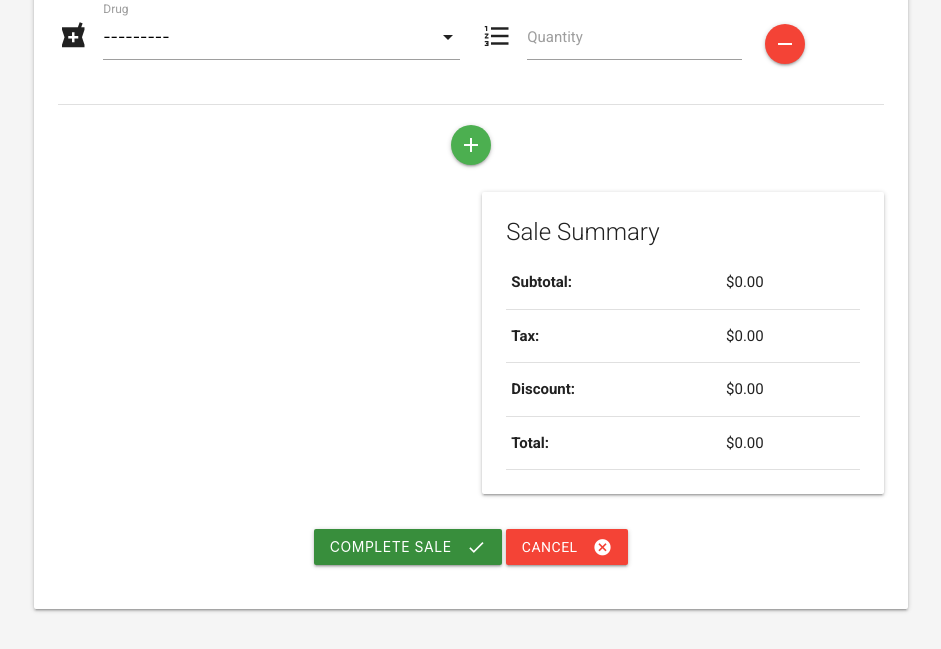
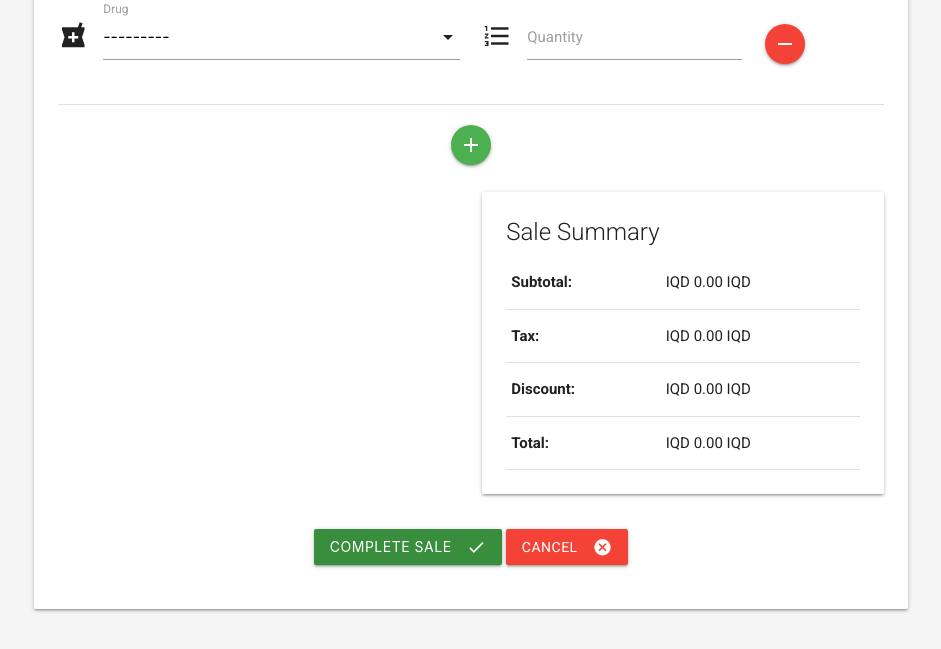
Before and after one commit to PMS12343/take-it, a Django app: page /sales/new/ in a window 1280 px wide. Shown: the part 950-1599 px from the top of the page, without its empty margins (169-1110 px from the left). Run offline with Django 4.2, Linux system fonts and the light colour scheme; the visitor is signed in with stand-in values (Sample User, id 1); data that the repository does not hold is empty; some libraries are stand-ins or nearby versions.

Commit message:
Update: Changed currency display from USD to IQD throughout the application.
Replit-Commit-Author: Agent
Replit-Commit-Session-Id: 3c2daeb6-2392-4764-a541-5070dff4f0ef
Replit-Commit-Screenshot-Url: https://storage.googleapis.com/screenshot-production-us-central1/b4720288-42d9-40bf-9e3c-cc01f7cd26bd/d71872de-2a2e-44ef-bdbc-283285638676.jpg

```diff
--- a/pharmacy_app/static/js/main.js
+++ b/pharmacy_app/static/js/main.js
@@ -178,7 +178,7 @@ function setActiveNavLink() {
  * @returns {string} - Formatted currency string
  */
 function formatCurrency(value) {
-    return '$' + parseFloat(value).toFixed(2);
+    return parseFloat(value).toFixed(2) + ' IQD';
 }
 
 /**
--- a/pharmacy_app/static/js/sales.js
+++ b/pharmacy_app/static/js/sales.js
@@ -160,12 +160,12 @@ function updateDrugInfo(data, index) {
 
     // Update the info card
     itemInfo.querySelector('.stock-qty').textContent = data.available_stock;
-    itemInfo.querySelector('.unit-price').textContent = data.price.toFixed(2);
+    itemInfo.querySelector('.unit-price').textContent = data.price.toFixed(2) + ' IQD';
 
     // Calculate subtotal based on quantity
     const quantity = parseInt(quantityInput.value) || 0;
     const subtotal = quantity * data.price;
-    itemInfo.querySelector('.subtotal').textContent = subtotal.toFixed(2);
+    itemInfo.querySelector('.subtotal').textContent = subtotal.toFixed(2) + ' IQD';
 
     // Show the info card
     itemInfo.style.display = 'block';
@@ -195,7 +195,7 @@ function updateItemSubtotal(index) {
     const price = parseFloat(row.dataset.price);
     const subtotal = quantity * price;
 
-    itemInfo.querySelector('.subtotal').textContent = subtotal.toFixed(2);
+    itemInfo.querySelector('.subtotal').textContent = subtotal.toFixed(2) + ' IQD';
 }
 
 /**
@@ -281,10 +281,10 @@ function updateTotalCalculation() {
     const total = subtotal + tax - discount;
 
     // Update summary display
-    document.getElementById('summary-subtotal').textContent = subtotal.toFixed(2);
-    document.getElementById('summary-tax').textContent = tax.toFixed(2);
-    document.getElementById('summary-discount').textContent = discount.toFixed(2);
-    document.getElementById('summary-total').textContent = total.toFixed(2);
+    document.getElementById('summary-subtotal').textContent = subtotal.toFixed(2) + ' IQD';
+    document.getElementById('summary-tax').textContent = tax.toFixed(2) + ' IQD';
+    document.getElementById('summary-discount').textContent = discount.toFixed(2) + ' IQD';
+    document.getElementById('summary-total').textContent = total.toFixed(2) + ' IQD';
 }
 
 /**
@@ -565,8 +565,8 @@ function addDrugToForm(drugData) {
                 const itemInfo = row.querySelector('.item-info');
                 if (itemInfo) {
                     itemInfo.querySelector('.stock-qty').textContent = drugData.available_stock;
-                    itemInfo.querySelector('.unit-price').textContent = drugData.price.toFixed(2);
-                    itemInfo.querySelector('.subtotal').textContent = drugData.price.toFixed(2);
+                    itemInfo.querySelector('.unit-price').textContent = drugData.price.toFixed(2) + ' IQD';
+                    itemInfo.querySelector('.subtotal').textContent = drugData.price.toFixed(2) + ' IQD';
                     itemInfo.style.display = 'block';
                 }
 
--- a/pharmacy_app/templates/dashboard.html
+++ b/pharmacy_app/templates/dashboard.html
@@ -37,7 +37,7 @@
         <div class="card info-card">
             <div class="card-content">
                 <span class="info-card-title">Today's Sales</span>
-                <p class="info-card-value">${{ today_sales|floatformat:2 }}</p>
+                <p class="info-card-value">{{ today_sales|floatformat:2 }} IQD</p>
                 <p class="grey-text">Revenue today</p>
             </div>
             <div class="card-action">
@@ -50,7 +50,7 @@
         <div class="card info-card">
             <div class="card-content">
                 <span class="info-card-title">Monthly Sales</span>
-                <p class="info-card-value">${{ month_sales|floatformat:2 }}</p>
+                <p class="info-card-value">{{ month_sales|floatformat:2 }} IQD</p>
                 <p class="grey-text">Revenue this month</p>
             </div>
             <div class="card-action">
@@ -173,7 +173,7 @@
                                 {% endif %}
                             </td>
                             <td>{{ sale.date|date:"M d, Y H:i" }}</td>
-                            <td>${{ sale.total_amount|floatformat:2 }}</td>
+                            <td>{{ sale.total_amount|floatformat:2 }} IQD</td>
                         </tr>
                         {% endfor %}
                     </tbody>
--- a/pharmacy_app/templates/drugs/add.html
+++ b/pharmacy_app/templates/drugs/add.html
@@ -119,7 +119,7 @@
                         <div class="input-field col s12 m6 l3">
                             <i class="material-icons prefix">attach_money</i>
                             {{ form.cost_price }}
-                            <label for="{{ form.cost_price.id_for_label }}">Cost Price ($)</label>
+                            <label for="{{ form.cost_price.id_for_label }}">Cost Price (IQD)</label>
                             {% if form.cost_price.errors %}
                                 <span class="red-text">{{ form.cost_price.errors.0 }}</span>
                             {% endif %}
@@ -128,7 +128,7 @@
                         <div class="input-field col s12 m6 l3">
                             <i class="material-icons prefix">monetization_on</i>
                             {{ form.selling_price }}
-                            <label for="{{ form.selling_price.id_for_label }}">Selling Price ($)</label>
+                            <label for="{{ form.selling_price.id_for_label }}">Selling Price (IQD)</label>
                             {% if form.selling_price.errors %}
                                 <span class="red-text">{{ form.selling_price.errors.0 }}</span>
                             {% endif %}
--- a/pharmacy_app/templates/drugs/detail.html
+++ b/pharmacy_app/templates/drugs/detail.html
@@ -82,11 +82,11 @@
                                 </tr>
                                 <tr>
                                     <th>Cost Price:</th>
-                                    <td>${{ drug.cost_price|floatformat:2 }}</td>
+                                    <td>{{ drug.cost_price|floatformat:2 }} IQD</td>
                                 </tr>
                                 <tr>
                                     <th>Selling Price:</th>
-                                    <td>${{ drug.selling_price|floatformat:2 }}</td>
+                                    <td>{{ drug.selling_price|floatformat:2 }} IQD</td>
                                 </tr>
                                 <tr>
                                     <th>Expiry Date:</th>
--- a/pharmacy_app/templates/drugs/edit.html
+++ b/pharmacy_app/templates/drugs/edit.html
@@ -119,7 +119,7 @@
                         <div class="input-field col s12 m6 l3">
                             <i class="material-icons prefix">attach_money</i>
                             {{ form.cost_price }}
-                            <label for="{{ form.cost_price.id_for_label }}" {% if form.cost_price.value %}class="active"{% endif %}>Cost Price ($)</label>
+                            <label for="{{ form.cost_price.id_for_label }}" {% if form.cost_price.value %}class="active"{% endif %}>Cost Price (IQD)</label>
                             {% if form.cost_price.errors %}
                                 <span class="red-text">{{ form.cost_price.errors.0 }}</span>
                             {% endif %}
@@ -128,7 +128,7 @@
                         <div class="input-field col s12 m6 l3">
                             <i class="material-icons prefix">monetization_on</i>
                             {{ form.selling_price }}
-                            <label for="{{ form.selling_price.id_for_label }}" {% if form.selling_price.value %}class="active"{% endif %}>Selling Price ($)</label>
+                            <label for="{{ form.selling_price.id_for_label }}" {% if form.selling_price.value %}class="active"{% endif %}>Selling Price (IQD)</label>
                             {% if form.selling_price.errors %}
                                 <span class="red-text">{{ form.selling_price.errors.0 }}</span>
                             {% endif %}
--- a/pharmacy_app/templates/drugs/list.html
+++ b/pharmacy_app/templates/drugs/list.html
@@ -149,8 +149,8 @@
                                 <i class="material-icons tiny">warning</i>
                                 {% endif %}
                             </td>
-                            <td>${{ drug.cost_price|floatformat:2 }}</td>
-                            <td>${{ drug.selling_price|floatformat:2 }}</td>
+                            <td>{{ drug.cost_price|floatformat:2 }} IQD</td>
+                            <td>{{ drug.selling_price|floatformat:2 }} IQD</td>
                             <td class="{% if drug.is_expired %}red-text{% elif drug.is_expiring_soon %}orange-text{% endif %}">
                                 {{ drug.expiry_date|date:"M d, Y" }}
                                 {% if drug.is_expiring_soon and not drug.is_expired %}
--- a/pharmacy_app/templates/sales/new.html
+++ b/pharmacy_app/templates/sales/new.html
@@ -154,10 +154,10 @@
                                                 <strong>Stock:</strong> <span class="stock-qty"></span>
                                             </div>
                                             <div class="col s12 m4">
-                                                <strong>Price:</strong> $<span class="unit-price"></span>
+                                                <strong>Price:</strong> IQD <span class="unit-price"></span>
                                             </div>
                                             <div class="col s12 m4">
-                                                <strong>Subtotal:</strong> $<span class="subtotal"></span>
+                                                <strong>Subtotal:</strong> IQD <span class="subtotal"></span>
                                             </div>
                                         </div>
                                     </div>
@@ -185,19 +185,19 @@
                                         <tbody>
                                             <tr>
                                                 <th>Subtotal:</th>
-                                                <td>$<span id="summary-subtotal">0.00</span></td>
+                                                <td>IQD <span id="summary-subtotal">0.00</span></td>
                                             </tr>
                                             <tr>
                                                 <th>Tax:</th>
-                                                <td>$<span id="summary-tax">0.00</span></td>
+                                                <td>IQD <span id="summary-tax">0.00</span></td>
                                             </tr>
                                             <tr>
                                                 <th>Discount:</th>
-                                                <td>$<span id="summary-discount">0.00</span></td>
+                                                <td>IQD <span id="summary-discount">0.00</span></td>
                                             </tr>
                                             <tr class="total-row">
                                                 <th>Total:</th>
-                                                <td>$<span id="summary-total">0.00</span></td>
+                                                <td>IQD <span id="summary-total">0.00</span></td>
                                             </tr>
                                         </tbody>
                                     </table>
@@ -263,10 +263,10 @@
                             <strong>Stock:</strong> <span class="stock-qty"></span>
                         </div>
                         <div class="col s12 m4">
-                            <strong>Price:</strong> $<span class="unit-price"></span>
+                            <strong>Price:</strong> IQD <span class="unit-price"></span>
                         </div>
                         <div class="col s12 m4">
-                            <strong>Subtotal:</strong> $<span class="subtotal"></span>
+                            <strong>Subtotal:</strong> IQD <span class="subtotal"></span>
                         </div>
                     </div>
                 </div>
```
Also changed, not shown: pharmacy_app/templates/reports/inventory_report.html (+4 -4 lines), pharmacy_app/templates/reports/sales_report.html (+8 -8 lines), pharmacy_app/templates/sales/invoice.html (+6 -6 lines), 1 other file.
